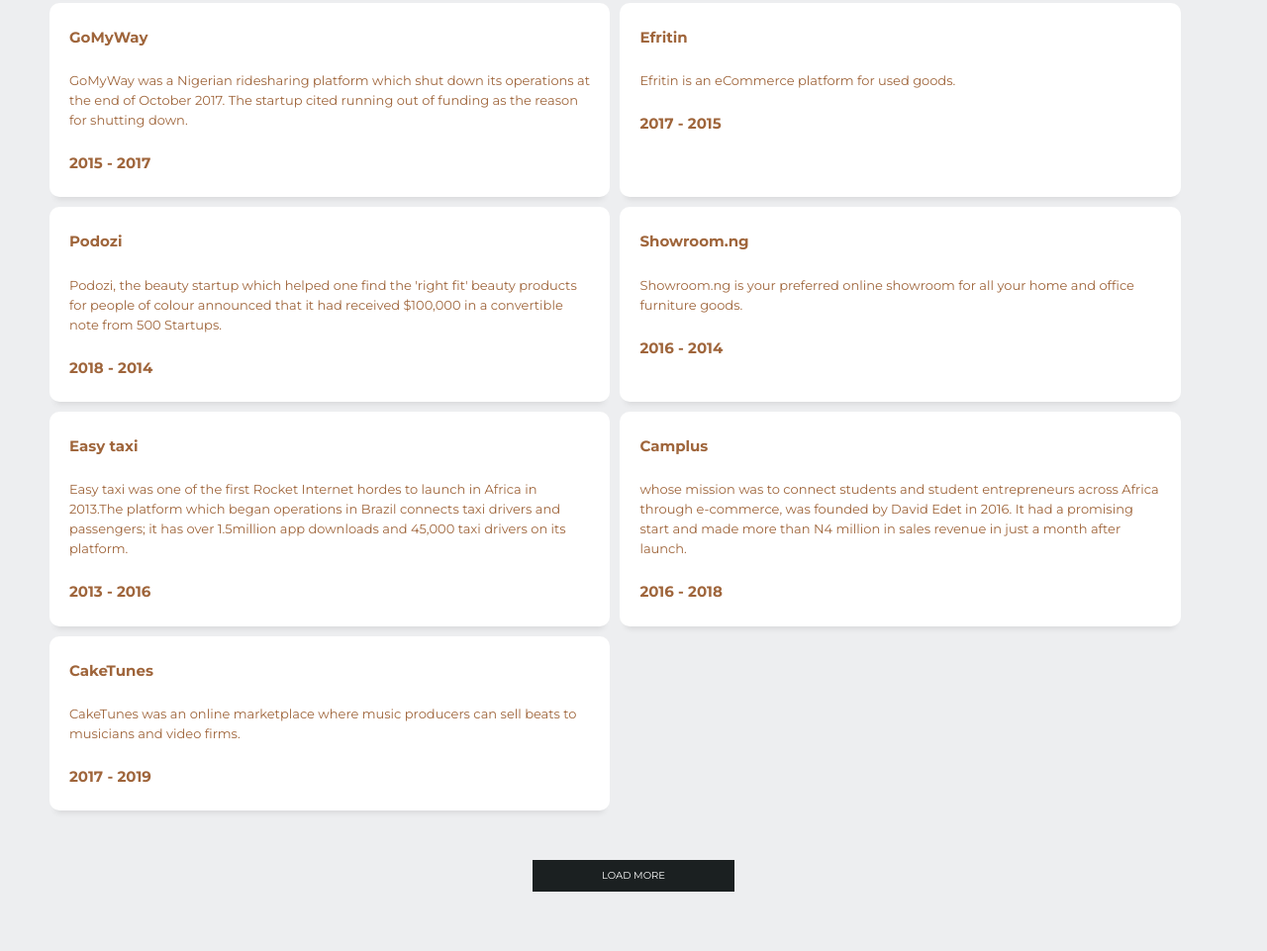
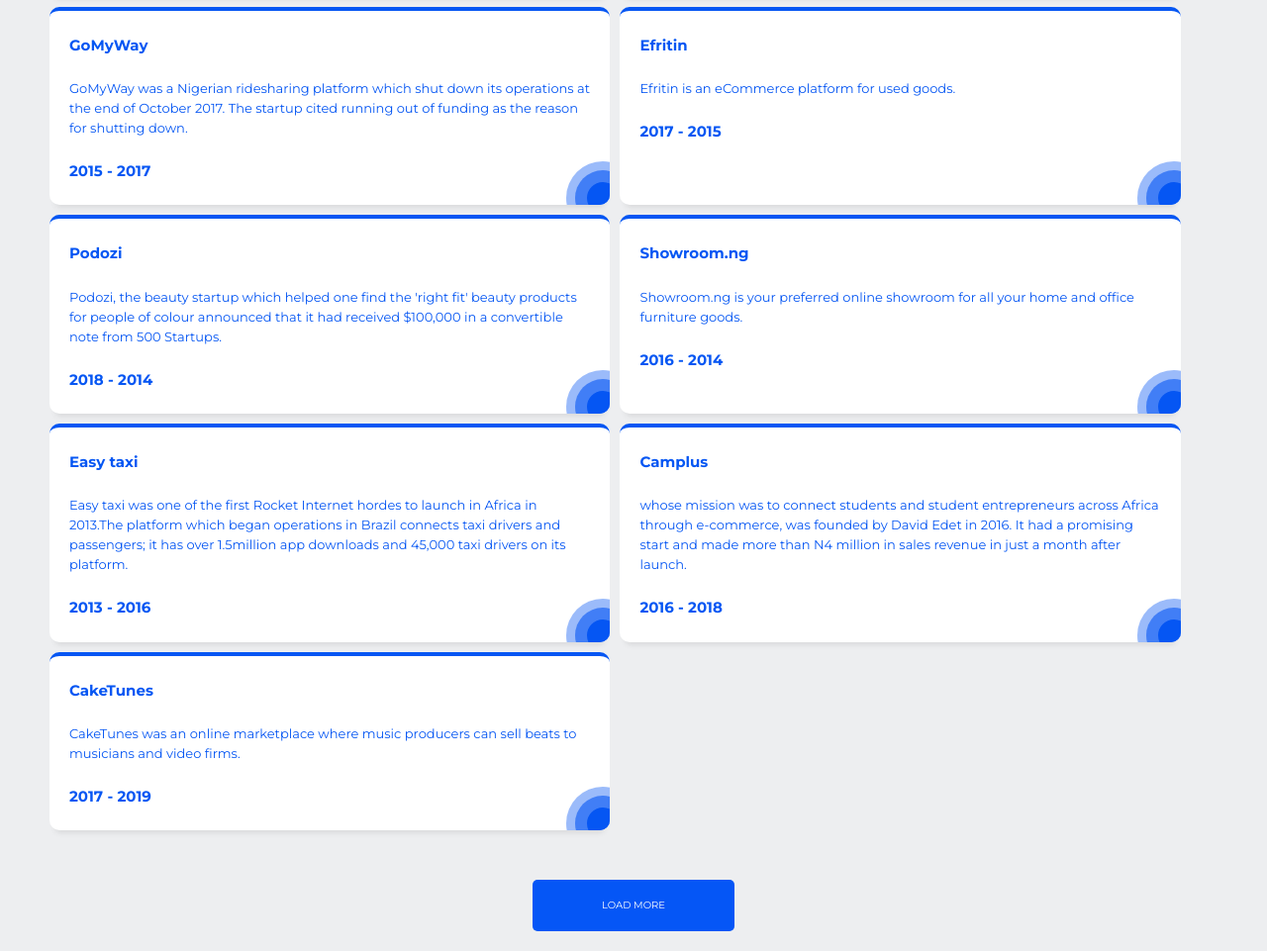
Before and after one commit to LPMatrix/sleeping-legacies, a website: page index.html in a window 1280 px wide. Shown: the part 545-1506 px from the top of the page at 99% size. Before the commit the page ends 1466 px from the top, so only its background shows below. Drawn offline with nearby package versions, Linux system fonts and the light colour scheme.

Commit message:
changed card design

```diff
--- a/sass/abstracts/_variables.scss
+++ b/sass/abstracts/_variables.scss
@@ -2,9 +2,7 @@
 // This file contains all application-wide Sass variables.
 // -----------------------------------------------------------------------------
 
-$color-primary: #609AA9;
-
-$color-secondary: #9F653B;
+$color-primary: #0556f3;
 
 $white: #FFF;
 
@@ -12,7 +10,7 @@
 
 $text-gray: #4F4F4F;
 
-$bg-dark: #1B2021;
+$bg-dark: #0556f6;
 
 
 
--- a/sass/base/_typography.scss
+++ b/sass/base/_typography.scss
@@ -1,5 +1,5 @@
 body {
     font-family: "Montserrat", sans-serif;
     font-weight: 400;
-    color: $color-secondary;
+    color: $color-primary;
 }
--- a/sass/pages/_home.scss
+++ b/sass/pages/_home.scss
@@ -56,7 +56,11 @@
 	padding: .1rem 2rem;
 	box-shadow: 0px 8px 6px -6px rgba(0, 0, 0, 0.1);
     border-radius: 1rem;
+    border-top: .4rem solid $color-primary;
     background-color: $white;
+    background-image: url('../img/side.svg');
+    background-repeat: no-repeat;
+    background-position: right bottom;
 
 	h5{
 		font-size: 1.5rem;
@@ -87,10 +91,11 @@
 
 .btn{
 	color: $white;
-	padding: 1rem 7rem;
+	padding: 2rem 7rem;
 	font-size: 1rem;
 	border: none;
 	background-color: $bg-dark;
+	border-radius: .5rem;
 	cursor: pointer;
 	margin: 2rem;
 
```
Also changed, not shown: css/style.css, img/side.svg (added).
